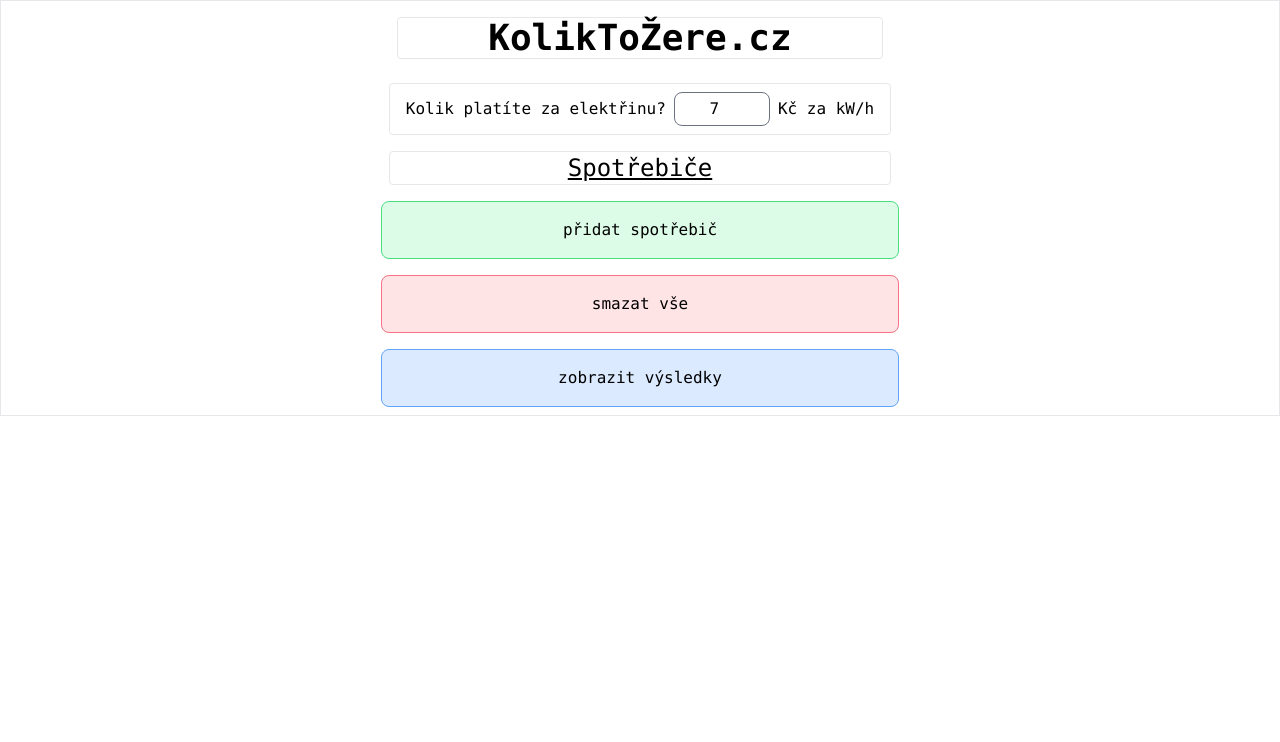
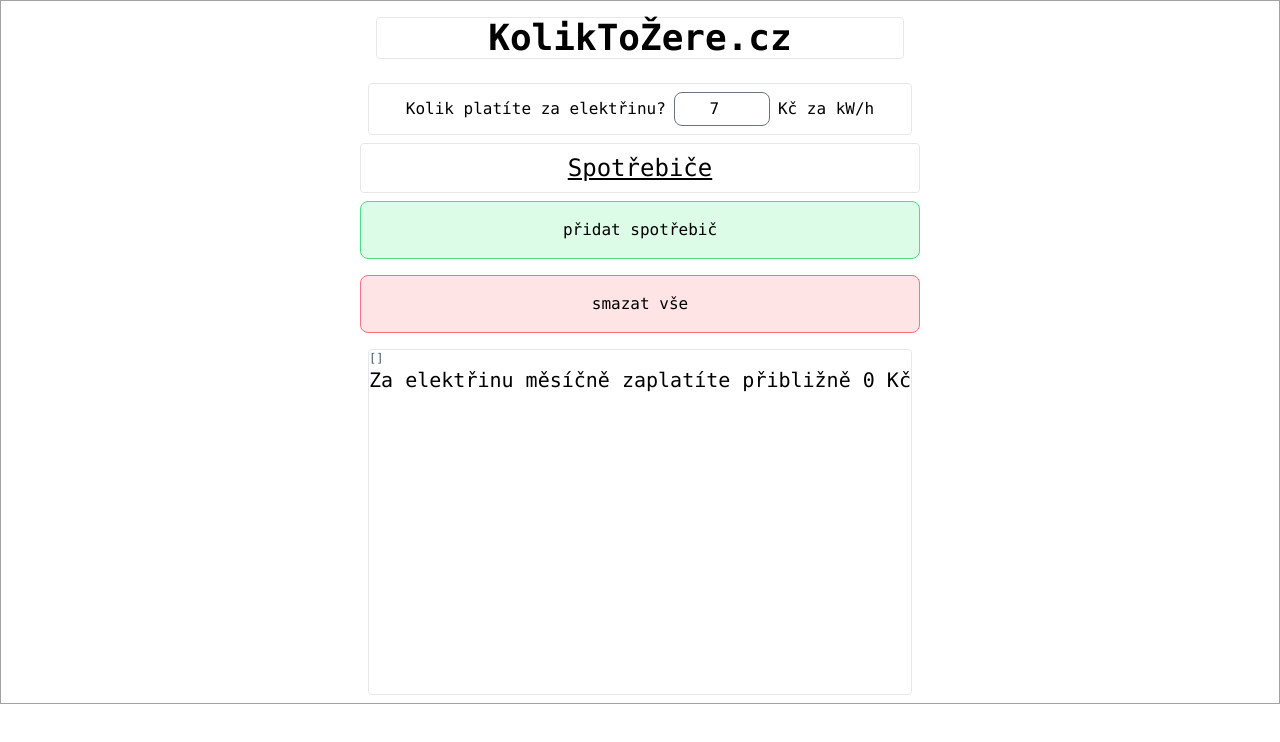
Before and after one commit to maros-o/koliktozere, a React (Create React App) app: page / in a window 1280 px wide. Shown: the top 742 px of the page. Built offline with nearby package versions, Linux system fonts and the light colour scheme.

Commit message:
deviceList functionality

```diff
--- a/package.json
+++ b/package.json
@@ -6,7 +6,9 @@
     "@testing-library/jest-dom": "^5.16.5",
     "@testing-library/react": "^13.4.0",
     "@testing-library/user-event": "^13.5.0",
+    "chart.js": "^3.9.1",
     "react": "^18.2.0",
+    "react-chartjs-2": "^4.3.1",
     "react-dom": "^18.2.0",
     "react-scripts": "5.0.1",
     "web-vitals": "^2.1.4"
--- a/src/components/DeviceItem.js
+++ b/src/components/DeviceItem.js
@@ -35,25 +35,34 @@ export default function DeviceItem({ device, idx, dispatch }) {
   }, [name, hours, timeSpan, watts, wattPrefix, dispatch, idx]);
 
   const handleName = (e) => {
-    setName(e.target.value);
+    const nameValue = e.target.value;
+    if (nameValue.length > 14) return;
+    setName(nameValue);
   };
 
   const handleHours = (e) => {
-    const hours = e.target.value;
-    if (hours >= 0) setHours(hours);
+    const hoursValue = e.target.value;
+    if (hoursValue < 0) return;
+    else if (timeSpan === TIME_SPANS.DAY && hoursValue > 24) return;
+    else if (timeSpan === TIME_SPANS.WEEK && hoursValue > 168) return;
+    else if (timeSpan === TIME_SPANS.MONTH && hoursValue > 720) return;
+    setHours(hoursValue);
   };
 
   const handleTimeSpan = (e) => {
     switch (e.target.value) {
       case TIME_SPANS.DAY:
         setTimeSpan(TIME_SPANS.DAY);
+        if (hours > 24) setHours(24);
         break;
       case TIME_SPANS.WEEK:
         setTimeSpan(TIME_SPANS.WEEK);
+        if (hours > 168) setHours(168);
         break;
       case TIME_SPANS.MONTH:
         setTimeSpan(TIME_SPANS.MONTH);
         break;
+        if (hours > 720) setHours(720);
       default:
         setTimeSpan(TIME_SPANS.DEFAULT);
         break;
@@ -61,14 +70,14 @@ export default function DeviceItem({ device, idx, dispatch }) {
   };
 
   const handleWatts = (e) => {
-    const watts = e.target.value;
-    if (watts >= 0) setWatts(watts);
+    const wattsValue = e.target.value;
+    if (wattsValue >= 0) setWatts(wattsValue);
   };
 
   const handleWattPrefix = (e) => {
     switch (e.target.value) {
       case WATT_PREFIXES.NONE:
-        setWattPrefix(TIME_SPANS.NONE);
+        setWattPrefix(WATT_PREFIXES.NONE);
         break;
       case WATT_PREFIXES.KILO:
         setWattPrefix(WATT_PREFIXES.KILO);
@@ -80,7 +89,7 @@ export default function DeviceItem({ device, idx, dispatch }) {
   };
 
   return (
-    <div className="my-2 border-neutral-500 border-2 rounded-lg p-3">
+    <div className="my-2 border-neutral-500 border-2 rounded-lg p-3 w-fit">
       <div className="text-slate-600 text-xs">
         {idx} {JSON.stringify(device)}
       </div>
--- a/src/components/DeviceList.js
+++ b/src/components/DeviceList.js
@@ -3,12 +3,17 @@ import DeviceItem from "./DeviceItem";
 
 export default function DeviceList({ devices, dispatch }) {
   return (
-    <div>
-      {devices.map((dev, idx) => {
-        return (
-          <DeviceItem key={idx} device={dev} idx={idx} dispatch={dispatch} />
-        );
-      })}
+    <div className="border rounded">
+      <div className="text-2xl text-center m-2 underline">
+        Spotřebiče
+      </div>
+      <div className="grid justify-items-center">
+        {devices.map((dev, idx) => {
+          return (
+            <DeviceItem key={idx} device={dev} idx={idx} dispatch={dispatch} />
+          );
+        })}
+      </div>
     </div>
   );
 }
--- a/src/components/EnergyPriceForm.js
+++ b/src/components/EnergyPriceForm.js
@@ -11,7 +11,7 @@ export default function EnergyPriceForm( {energyPrice, handleEnergyPriceForm}) {
           name="price"
           value={energyPrice}
           onChange={handleEnergyPriceForm}
-          step="0.2"
+          step="0.1"
         />
         <label className="mx-2">Kč za kW/h</label>
       </div>
--- /dev/null
+++ b/src/components/PieChart.js
@@ -0,0 +1,37 @@
+import React, { useEffect, useState } from "react";
+import { Chart as ChartJS, ArcElement, Tooltip, Legend } from "chart.js";
+import { Pie } from "react-chartjs-2";
+
+export default function PieChart({ devices }) {
+  const [data, setData] = useState(null);
+
+  useEffect(() => {
+    setData({
+      labels: devices.map((dev) => dev.name + " (" + Math.round(dev.cost) + " Kč)"),
+      datasets: [
+        {
+          label: "Spotřeba",
+          data: devices.map((dev) => dev.cost),
+          backgroundColor: devices.map((dev) => {
+            let x = dev.percentage / 100;
+            let red = x * 237;
+            let green = 41 + 214 - 214 * x;
+            let blue = 56 + 71 - 71 * x;
+
+            return `rgb(${red},${green},${blue})`;
+          }),
+          borderColor: "black",
+          borderWidth: "2",
+        },
+      ],
+    });
+  }, [devices]);
+
+  ChartJS.register(ArcElement, Tooltip, Legend);
+
+  return (
+    <div className="grid justify-items-center">
+      <div className="w-fit">{data ? <Pie data={data} /> : null}</div>
+    </div>
+  );
+}
--- /dev/null
+++ b/src/components/Results.js
@@ -0,0 +1,14 @@
+import React from "react";
+import PieChart from "./PieChart";
+
+export default function Results({ results }) {
+  return (
+    <div className="text-xl m-2 border rounded text-center">
+      <div className="text-slate-600 text-xs w-min">
+        {JSON.stringify(results.devices)}
+      </div>
+      Za elektřinu měsíčně zaplatíte přibližně {results.totalCost} Kč
+      <PieChart devices={results.devices} />
+    </div>
+  );
+}
--- a/src/pages/Home.js
+++ b/src/pages/Home.js
@@ -1,6 +1,7 @@
 import React, { useEffect, useReducer, useState, useRef } from "react";
 import EnergyPriceForm from "../components/EnergyPriceForm";
 import DeviceList from "../components/DeviceList";
+import Results from "../components/Results";
 import {
   TIME_SPANS,
   WATT_PREFIXES,
@@ -46,12 +47,16 @@ function reducer(state, action) {
 
 export default function Home() {
   const [energyPrice, setEnergyPrice] = useState(7);
+  const [results, setResults] = useState(null);
+
   const [{ devices }, dispatch] = useReducer(reducer, { devices: [] });
+
   const loading = useRef(true);
 
   useEffect(() => {
     if (!loading.current) {
       localStorage.setItem("devices", JSON.stringify(devices));
+      calculateResults();
       return;
     }
     loading.current = false;
@@ -63,8 +68,43 @@ export default function Home() {
     if (price > 0) setEnergyPrice(price);
   };
 
+  const calculateResults = () => {
+    let totalCost = 0;
+
+    let resultDevices = devices.map((dev) => {
+      let hoursMultiplier = 1;
+      if (dev.timeSpan === TIME_SPANS.WEEK) hoursMultiplier = 4.28;
+      else if (dev.timeSpan === TIME_SPANS.DAY) hoursMultiplier = 30;
+
+      let wattsMultiplier = 0.001;
+      if (dev.wattPrefix === WATT_PREFIXES.KILO) wattsMultiplier = 1;
+
+      let devCost =
+        energyPrice * dev.hours * hoursMultiplier * dev.watts * wattsMultiplier;
+
+      totalCost += devCost;
+
+      return {
+        name: dev.name,
+        cost: Math.round(devCost * 100) / 100,
+      };
+    });
+
+    resultDevices = resultDevices.map((dev) => {
+      return {
+        ...dev,
+        percentage: Math.round((dev.cost / totalCost) * 10000) / 100,
+      };
+    });
+
+    setResults({
+      devices: resultDevices,
+      totalCost: Math.round(totalCost * 100) / 100,
+    });
+  };
+
   return (
-    <div className="grid content-center justify-center font-mono m-0 border">
+    <div className="grid content-center justify-center font-mono m-0 border border-neutral-400">
       <div className="text-4xl font-semibold text-center m-4 border rounded">
         KolikToŽere.cz
       </div>
@@ -72,10 +112,6 @@ export default function Home() {
         energyPrice={energyPrice}
         handleEnergyPriceForm={handleEnergyPriceForm}
       />
-      <div>
-        <div className="text-2xl text-center m-2 underline border rounded">
-          Spotřebiče
-        </div>
       <DeviceList devices={devices} dispatch={dispatch} />
       <button
         className="border rounded-lg border-green-400 bg-green-100 w-full p-4 my-2"
@@ -93,13 +129,7 @@ export default function Home() {
       >
         smazat vše
       </button>
-        <button
-          className="border rounded-lg border-blue-400 bg-blue-100 w-full p-4 my-2"
-          onClick={() => {}}
-        >
-          zobrazit výsledky
-        </button>
-      </div>
+      {results ? <Results results={results} /> : null}
     </div>
   );
 }
```
Also changed, not shown: 2 other files (tests, documents, lock files or other folders). Lines whose indentation alone changed are shown as unchanged.
